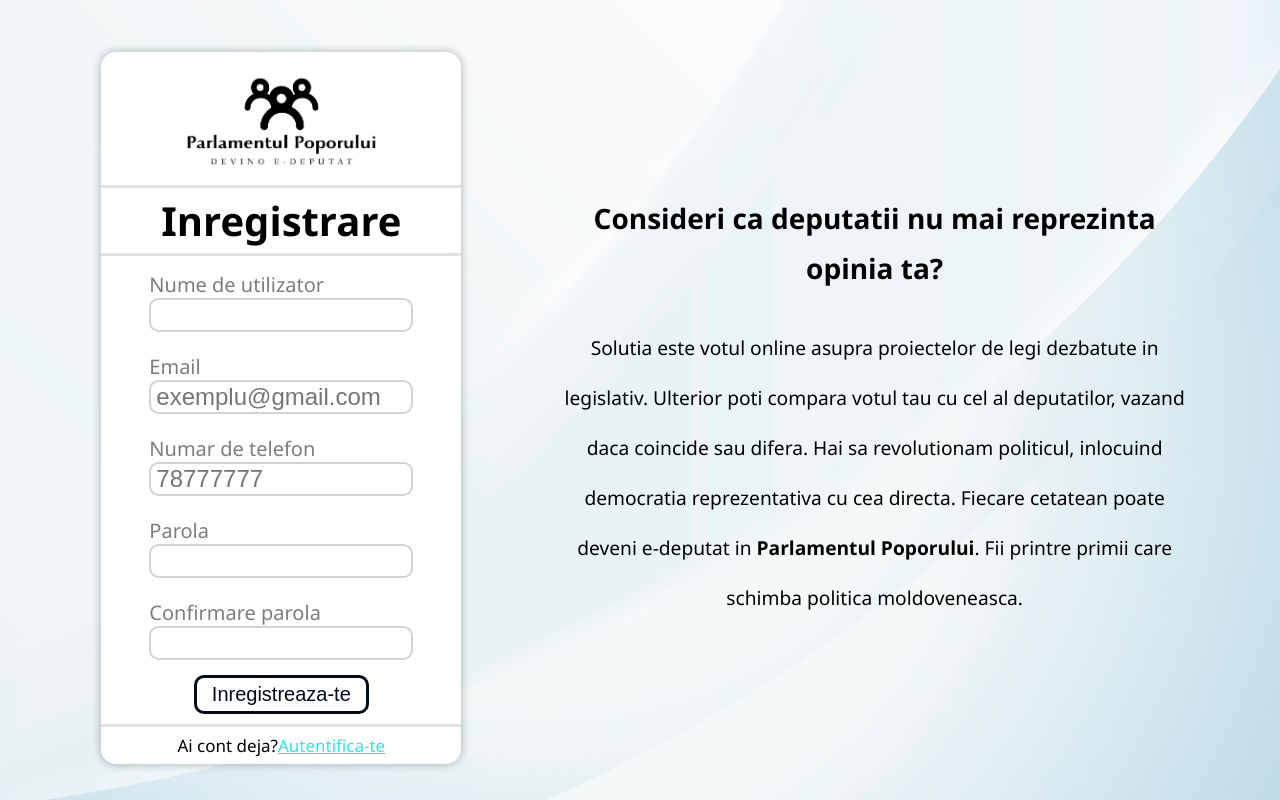
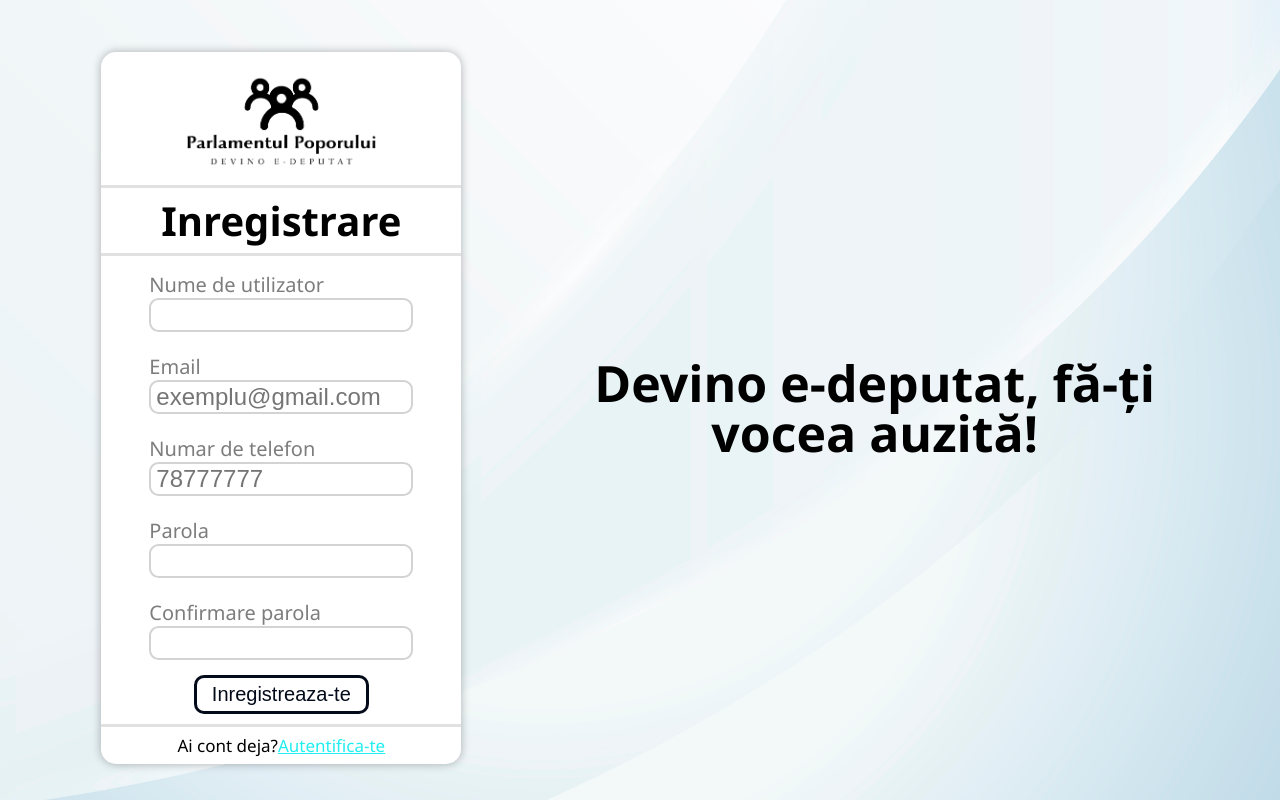
Before and after one commit to cristiantalpis1/Parlamentulpoporului, a Flask app: page /inregistrare in a window 1280 px wide. Run offline with Flask 3, Linux system fonts and the light colour scheme; some libraries are stand-ins or nearby versions.

Commit message:
minor things

```diff
--- a/static/login.css
+++ b/static/login.css
@@ -149,11 +149,13 @@ h1{
 
 #text{
     color: black;
-    font-size: 18px;
+    font-size: 50px;
     max-width: 50vw;
     text-align: center;
     line-height: 50px;
+    font-weight: bold;
 }
+
 
 
 @media screen and (max-width: 1000px){
--- a/static/register.css
+++ b/static/register.css
@@ -125,10 +125,11 @@ h1{
 
 #text{
     color: black;
-    font-size: 1.2em;
+    font-size: 50px;
     max-width: 50vw;
     text-align: center;
     line-height: 50px;
+    font-weight: bold;
 }
 
 #text div{
@@ -167,12 +168,14 @@ h1{
     #container{
         width: 90%;
         justify-self: center;
+        overflow:hidden;
     }
 
     #text{
         max-width:auto;
-        font-size: 3em;
+        font-size: 90px;
         max-width: 90vw;
+        line-height: 90px;
     }
 
     #logo{
--- a/templates/register.html
+++ b/templates/register.html
@@ -37,12 +37,7 @@
             <span id="autentificare">Ai cont deja?<a href="{{ url_for('autentificare') }}" id="autentificate">Autentifica-te</a> </span>
         </div>
         <div id="text">
-            <div>Consideri ca deputatii nu mai reprezinta opinia ta?</div>
-            Solutia este votul online asupra proiectelor de legi dezbatute in legislativ.
-            Ulterior poti compara votul tau cu cel al deputatilor, vazand daca coincide sau difera.
-            Hai sa revolutionam politicul, inlocuind democratia reprezentativa cu cea directa.
-            Fiecare cetatean poate deveni e-deputat in <b>Parlamentul Poporului</b>.
-            Fii printre primii care schimba politica moldoveneasca.
+            Devino e-deputat, fă-ți vocea auzită!
         </div>
     </div>
 
```
Also changed, not shown: templates/layout_lege.html (+4 -4 lines), templates/login.html (+1 -6 lines), 1 other file.
